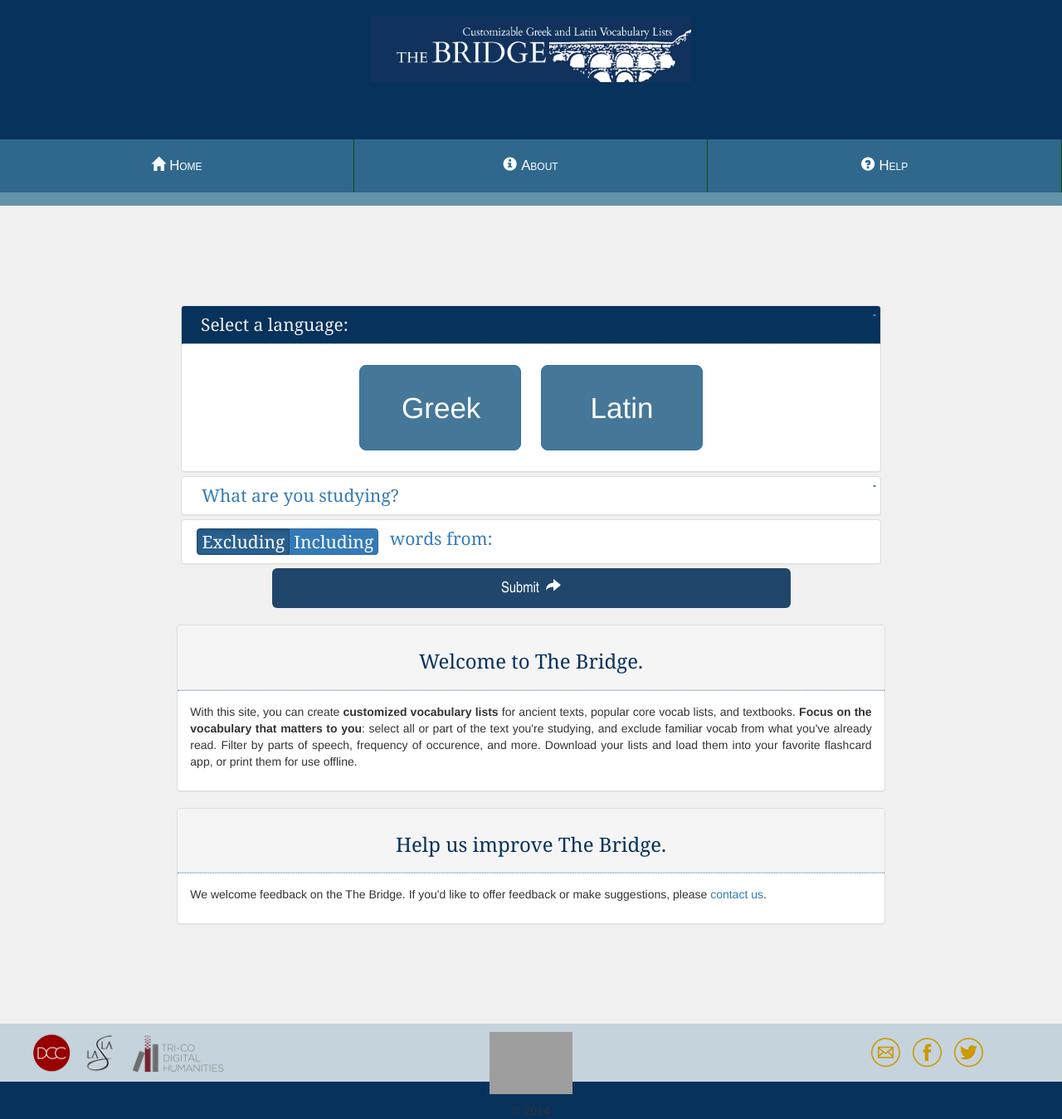
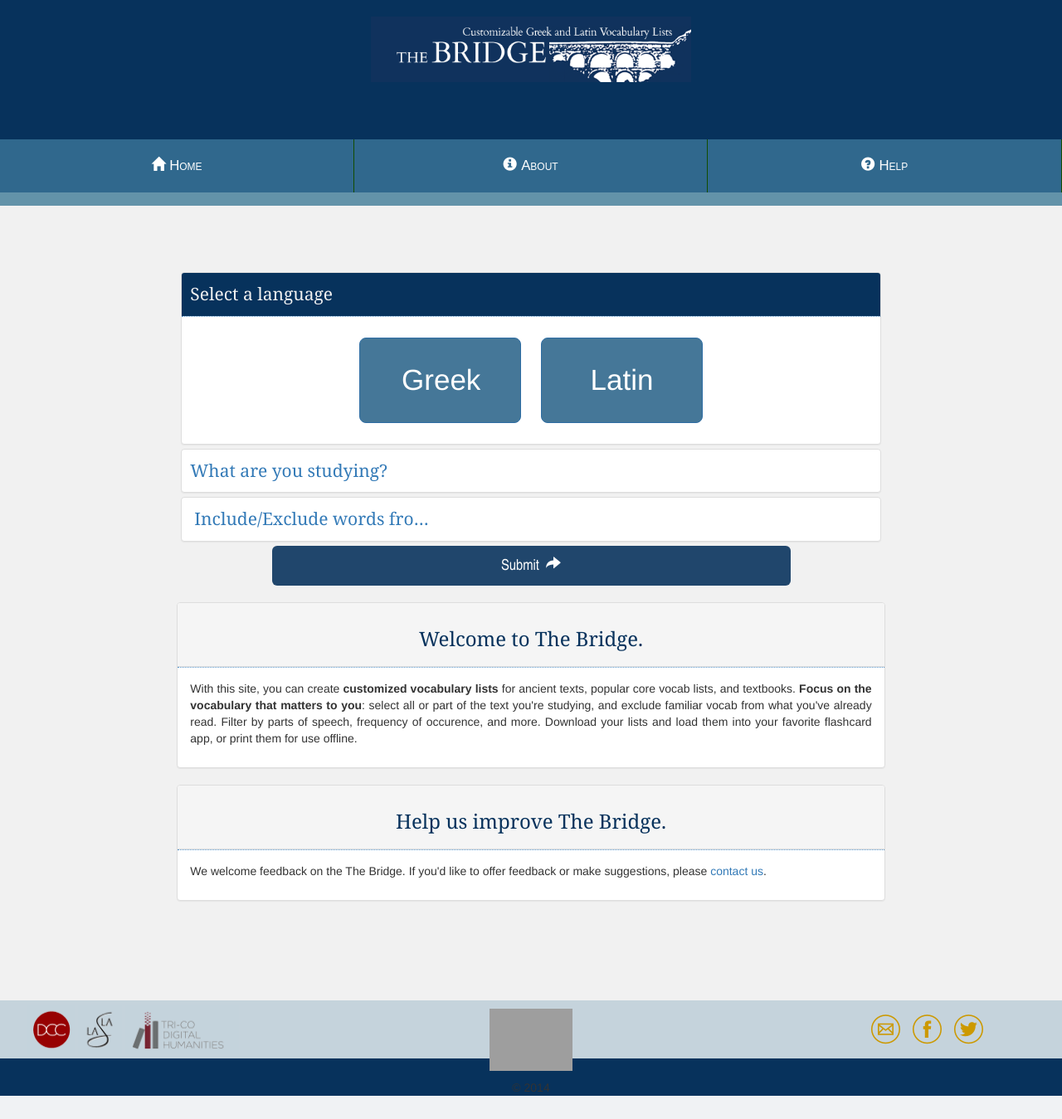
Before and after one commit to noooorfatima/The-Bridge, a Django app: template templates/index.html in a window 1280 px wide. Shown: the whole page at 83% size. After the commit the page ends 1321 px from the top, so only its background shows below. Run offline with Django 3.2, Linux system fonts and the light colour scheme; the template is opened without the code that fills it: most values are stand-ins (such as "Sample title", 1, 10 or a date in 2020); parts of the project's set-up code (start-up, migrations or seed data) failed here and were passed over; some libraries are stand-ins or nearby versions; grey boxes are pictures that could not be loaded.

Commit message:
nearly done polishing the new homepage UI

```diff
--- a/static/main.js
+++ b/static/main.js
@@ -2,6 +2,9 @@
 var active_form_tab = "tabOne";
 
 $(document).ready(function() {
+    if ($("#giant_form").length > 0) {
+        $("#giant_form")[0].reset(); // Purge all form data on reload
+    }
     var global_true = true;
 //not sure what these two variable do
      var text = ""
@@ -368,27 +371,27 @@ $('#checkAllExcludes_greek').click(function() {
 
 /* EVENT HANDLERS FOR THE GIANT_FORM: */
 
-// Show/hide text range inputs in a booklist thumbnial.
+// Show/hide range select TOGGLE in a booklist thumbnail:
 $("#booklist .thumbnail :button").on("click",function() {
-    var div = $(this).parent().find(".range_select_box");
-    var val = $(this).attr("value");
+    var div = $(this).parent().find(".range-select-toggle");
     if (div.css("display")=="none") {
+        div.slideDown(100);
+        $(this).parent().css("border","3px solid #07315B");
         //add a hidden checkbox to include this book in the form:
+        var val =
         $('<input>').attr({
             type: 'checkbox',
             checked: "checked",
             class: "hiddencheck",
             name: "book",
-            value: val,
+            value: $(this).attr("value"),
             style: "display: none"
         }).appendTo(this);
-        //Show the div:
-        div.slideDown(60);
-        $(this).parent().css("background","#07325C");
     }
     else {
-        div.hide();
-        $(this).parent().css("background","#FFFFFF");
+        div.slideUp(100,function() {
+            $(this).parent().css("border","none");
+        });
         //remove any hidden checkboxes to exclude this book from the form:
         $(".hiddencheck",this).remove();
    }
@@ -396,7 +399,7 @@ $("#booklist .thumbnail :button").on("click",function() {
    // Build a list of selected book titles and insert into panel-contents:
    var headerStr = "";
    var books =  $(".thumbnail :button :input");
-   console.log(books.length);
+
    if (books.length == 1) {
        headerStr = $(books[0]).parent().attr("value");
    }
@@ -405,13 +408,14 @@ $("#booklist .thumbnail :button").on("click",function() {
            var bookTitle = $(this).parent().attr("value");
            // Shorted book titles to first 7 characters:
            if (bookTitle.length >= 20) {
-               headerStr = headerStr + bookTitle.substr(0,20) + "...";
+               headerStr = headerStr + bookTitle.substr(0,20) + "...,";
            }
            else {
                headerStr = headerStr + bookTitle+ ", ";
            }
        });
    }
+   headerStr = headerStr.substr(0,headerStr.length-4); //rmv trailing "...,"
    $("#headingThree .panel-contents").text(headerStr);
 
    // Hide panel-contents div if empty. Avoids showing a big empty box:
@@ -423,6 +427,25 @@ $("#booklist .thumbnail :button").on("click",function() {
    }
 
 });
+
+//Show/hide range select FIELDS in a booklist thumbnail:
+$(".range-select-toggle .btn-group").on("click", function(e) {
+    var clicked = $(e.target);
+    //Only do something if inactive button is clicked:
+    if (clicked.attr("class").indexOf("active") === -1) {
+        var thumbnail = clicked.parents(".thumbnail");
+        console.log(clicked.attr("val"));
+        if (clicked.attr("value") === "Selection") {
+            console.log(thumbnail.find(".range_select_box"));//.slideDown(100)
+            thumbnail.find(".range_select_box").slideDown(100);
+        }
+        else {
+            thumbnail.find(".range_select_box").slideUp(100)
+        }
+    }
+});
+/*
+*/
 
 
 //LANGUAGE SELECT BUTTONS:
@@ -439,6 +462,16 @@ $("#Selection").on("click", function(e) {
     displayForm2(e.target);
 });
 
+//READ TEXT INCLUDE/EXCLUDE TOGGLE:
+$("#include_or_exclude .btn-group").on("click", function(e) {
+    var clicked = $(e.target);
+    //Only do something if inactive button is clicked:
+    if (clicked.attr("class").indexOf("active") === -1) {
+        //Extract "Includ" or "Exclud" from button text:
+        var text = clicked.text().trim().substr(0,6);
+        $("#headingThree .panel-title").text(text+"ing words from");
+    }
+});
 
 //ACCORDION FORM TABS:
 $("[id^='tab']").on("click", function(e) {
@@ -456,6 +489,11 @@ $("#textlist").on("click", function() {
     selectedText = $("#textlist").val();
     if ($("#tabTwo .panel-contents").text() != selectedText.text) {
         $("#tabTwo .panel-contents").text(selectedText);
+    }
+    //Show panel-contents if it's hidden and contains text:
+    if ($("#tabTwo .panel-contents").text() !== "" &&
+        $("#tabTwo .panel-contents").css("display") === "none") {
+            $("#tabTwo .panel-contents").css("display","inline-block");
     }
 });
 
@@ -484,7 +522,7 @@ function handleMediaQuery(mq) {
     }
 }
 
-
+/*Configures giant_form to match the language selected by the user. */
 function configureForm(e) {
     var lang = e.data.language;
     // Set the redirect page to the appropriate lang:
@@ -498,8 +536,9 @@ function configureForm(e) {
     // Show all which are part of the selected language:
     books.filter("[class*='"+lang+"']").css("display","block");
 
-    //Erase any panel-contents in the SOURCE TEXT TAB:
+    //Clear and hide panel-contents in SOURCE TEXT TAB:
     $("#headingTwo .panel-contents").text("");
+    $("#headingTwo .panel-contents").css("display","none");
 
     //Deselect any texts in the READ TEXT TAB:
     //(selected texts have a checkbox :input child to their :button)
@@ -517,6 +556,7 @@ function configureForm(e) {
     //capitalize language and att it to lang select tab:
     $("#headingOne .panel-contents").text(lang.charAt(0).toUpperCase() +
             lang.slice(1));
+    $("#headingOne .panel-contents").css("display","inline-block");
 
     switchFormTabs($("#tabOne"),$("#tabTwo"));
 
--- a/static/style.css
+++ b/static/style.css
@@ -597,33 +643,44 @@ a.boxclose-about{
 .panel-heading .row  * {
    font-family: Georgia,serif;
    font-size: 1.5em;
-   text-align: center;
    white-space: nowrap;
    overflow: hidden;
    display: inline-block;
-   padding-right: 0px;
 }
 
 .panel-title {
     display: inline-block;
-    line-height: 120%;
+    line-height: 1.5em;
     white-space: nowrap;
+    overflow: hidden;
+    text-overflow: ellipsis;
+    text-align: left;
+    margin-left: 10px;
+}
+
+.panel-contents {
+    margin-right: 5px;
+    line-height: 1.5em;
+    border: 1px solid #428BCA;
+    border-radius: 3px;
+    padding-left: 5px;
+    padding-right: 5px;
+    color: #428BCA;
+    float: none;
     overflow: hidden;
     text-overflow: ellipsis;
 }
 
-.panel-contents {
-    margin-right: 5px;
-    display: inline-block;
-    line-height: 100%;
-    border: 1px solid #428BCA;
-    border-radius: 3px;
-    padding-left: 2px;
-    padding-right: 2px;
-    color: #428BCA;
-    float: none;
-    overflow: hidden;
-    text-overflow: ellipsis;
+#headingOne .panel-contents {
+    display: none;
+}
+
+#headingTwo .panel-contents {
+    display: none;
+}
+
+#headingThree .panel-contents {
+    display: none;
 }
 
 .panel-body {
@@ -639,9 +696,6 @@ a.boxclose-about{
     font-weight: "bold";
 }
 
-#headingThree .panel-title {
-}
-
 .panel-toggle {
    float: none;
    line-height: 100%;
@@ -650,18 +704,8 @@ a.boxclose-about{
 #headingThree .panel-contents {
     white-space: pre-wrap;
     float: none;
-    display: none; /* otherwise there's a big empty block by default.*/
 }
 
-
-#headingThree .btn-group {
-    font-size: 1em;
-}
-
-#headingThree .btn {
-    padding: 0px 5px 0px 5px;
-    font-size: 1em;
-}
 
 /* Styles for medium-sized screens: */
 @media
@@ -687,7 +731,7 @@ screen and (min-width: 635px){
 
   #headingThree .panel-title {
        float: left;
-       max-width: 140px;
+       max-width: 295px;
        padding-left: 5px;
    }
 
@@ -785,7 +807,6 @@ html, body {
   margin-bottom: 100px;
   height: auto;
   overflow: auto;
-  padding-top: 40px;
 }
 
 .page-wrap::-webkit-scrollbar {
--- a/templates/textlist.html
+++ b/templates/textlist.html
@@ -6,8 +6,8 @@
                 <a class="collapsed" id="tabOne" data-toggle="collapse" data-parent="#accordion" href="#collapseOne" aria-expanded="true" aria-controls="collapseOne">
                     <div class="panel-heading" role="tab" id="headingOne">
                         <div class="row">
-                            <div class="panel-title col-md-4">
-                                Select a language:
+                            <div class="panel-title">
+                                Select a language
                             </div>
                             <div class="panel-contents">
                             </div>
@@ -23,12 +23,11 @@
                     </div>
                 </div>
             </div>
-
             <div class="panel panel-default">
                 <a class="collapsed" id="tabTwo" data-parent="#accordion" href="#collapseTwo" aria-expanded="false" aria-controls="collapseTwo">
                     <div class="panel-heading" role="tab" id="headingTwo">
                         <div class="row">
-                            <div class="panel-title col-md-4">
+                            <div class="panel-title">
                                 What are you studying?
                             </div>
                             <div class="panel-contents">
@@ -42,7 +41,7 @@
                             <span class="glyphicon glyphicon-info-sign"></span>
                             Please choose one text (required):
                         </p>
-                        <div class="col-xs-12 col-sm-12 col-md-12 col-lg-12 text-center" id="all_or_selection">
+                        <div class="toggle-container col-xs-12 col-sm-12 col-md-12 col-lg-12 text-center" id="all_or_selection">
                             <div class="btn-group" data-toggle="buttons">
                                 <label class="btn btn-primary active" value="All">
                                     <input type="radio" name="formselector" value="All" id="All" checked>All
@@ -110,20 +109,10 @@
             <a class="collapsed" id="tabThree" data-parent="#accordion" href="#collapseThree" aria-expanded="false" aria-controls="collapseThree">
                 <div class="panel-heading" role="tab" id="headingThree">
                     <div class="row">
-                            <div class="panel-toggle col-md-4">
-                                <div class="btn-group" data-toggle="buttons">
-                                    <label class="btn btn-primary active">
-                                        <input type="radio" name="add_remove_selector" value="Remove" id="All" autocomplete="off" checked>Excluding
-                                    </label>
-                                    <label class="btn btn-primary">
-                                        <input type="radio" name="add_remove_selector" value="Add" id="Selection" autocomplete="off">Including
-                                    </label>
+                        <div class="panel-title">
+                            Include/Exclude words from:
                         </div>
-                            </div>
-                            <div class="panel-title col-md-4">
-                               words from:
-                           </div>
-                            <div class="panel-contents col-md-4">
+                        <div class="panel-contents">
                         </div>
                     </div>
                 </div>
@@ -133,8 +122,19 @@
                     <p data-toggle="tooltip" data-placement="bottom" title="Choose a text/texts that you have read to remove words you already know."><span class="glyphicon glyphicon-info-sign"></span> Choose one or more texts to filter your results (optional):
                         <br />Please enter ranges after choosing all of your texts.
                     </p>
+                    <div class="toggle-container col-xs-12 col-sm-12 col-md-12 col-lg-12 text-center" id="include_or_exclude">
+                        <div class="btn-group" data-toggle="buttons">
+                            <label class="btn btn-primary active">
+                                <input type="radio" name="add_remove_selector" value="Remove" id="All" autocomplete="off" checked>Exclude
+                            </label>
+                            <label class="btn btn-primary">
+                                <input type="radio" name="add_remove_selector" value="Add" id="Selection" autocomplete="off">Include
+                            </label>
+                        </div>
+                    </div>
+                    <div class="row" id="booklist" data-toggle="tooltip" data-placement="bottom" title="Choose a text/texts that you have read to remove words you already know.">
 
-                        <div class="row" id="booklist" data-toggle="tooltip" data-placement="bottom" title="Choose a text/texts that you have read to remove words you already know.">
+                        <div id="booklist_container">
                             {% for each in booklist_latin %}
                             <div class="col-xs-6 col-md-3 latinbookthumb">
                                 <div class="thumbnail" id="{{ each }}">
@@ -143,18 +143,22 @@
                                             {{ each }}
                                         </div>
                                     </button>
+                                    <div class="range-select-toggle text-center" id="all_or_selection">
+                                        <div class="btn-group" data-toggle="buttons">
+                                            <label class="btn btn-primary active" value="All">
+                                                <input type="radio" checked>All
+                                            </label>
+                                            <label class="btn btn-primary" value="Selection">
+                                                <input type="radio">Selection
+                                            </label>
+                                        </div>
                                         <div class="range_select_box">
-                                        <div class="range-label">
-                                            <strong><em>text range:</em></strong>
+                                            <div class="input-group-container">
+                                                <div class="input-group">
+                                                    <input type="text" class="form-control" name="{{ each }}" placeholder="[start]" aria-describedby="sizing-addon3">
+                                                    <span class="input-group-addon" id="sizing-addon3">to</span>
+                                                    <input type="text" class="form-control" name="{{ each }}" placeholder="[end]" aria-describedby="sizing-addon3">
                                                 </div>
-                                        <div class="range-inputs">
-                                            <div class="input-group">
-                                                <span class="input-group-addon" id="sizing-addon3">From</span>
-                                                <input type="text" class="form-control" name="{{ each }}" placeholder="[start]" aria-describedby="sizing-addon3">
-                                            </div>
-                                            <div class="input-group">
-                                                <span class="input-group-addon" id="sizing-addon3">To</span>
-                                                <input type="text" class="form-control" name="{{ each }}" placeholder="[end]" aria-describedby="sizing-addon3">
                                             </div>
                                         </div>
                                     </div>
@@ -169,18 +173,22 @@
                                             {{ each }}
                                         </div>
                                     </button>
+                                    <div class="range-select-toggle text-center" id="all_or_selection">
+                                        <div class="btn-group" data-toggle="buttons">
+                                            <label class="btn btn-primary active" value="All">
+                                                <input type="radio" checked>All
+                                            </label>
+                                            <label class="btn btn-primary" value="Selection">
+                                                <input type="radio">Selection
+                                            </label>
+                                        </div>
                                         <div class="range_select_box">
-                                        <div class="range-label">
-                                            <strong><em>text range:</em></strong>
+                                            <div class="input-group-container">
+                                                <div class="input-group">
+                                                    <input type="text" class="form-control" name="{{ each }}" placeholder="[start]" aria-describedby="sizing-addon3">
+                                                    <span class="input-group-addon" id="sizing-addon3">to</span>
+                                                    <input type="text" class="form-control" name="{{ each }}" placeholder="[end]" aria-describedby="sizing-addon3">
                                                 </div>
-                                        <div class="range-inputs">
-                                            <div class="input-group">
-                                                <span class="input-group-addon" id="sizing-addon3">From</span>
-                                                <input type="text" class="form-control" name="{{ each }}" placeholder="[start]" aria-describedby="sizing-addon3">
-                                            </div>
-                                            <div class="input-group">
-                                                <span class="input-group-addon" id="sizing-addon3">To</span>
-                                                <input type="text" class="form-control" name="{{ each }}" placeholder="[end]" aria-describedby="sizing-addon3">
                                             </div>
                                         </div>
                                     </div>
@@ -201,6 +209,7 @@
             </div>
         </div>
     </div>
+</div>
 <div class="row">
     <div class="col-xs-8 col-xs-offset-2 col-sm-8 col-sm-offset-2 col-md-6 col-md-offset-3 col-lg-6 col-lg-offset-3">
         <button class="btn btn-lg btn-block" type="submit" value="Submit" id="giant_form_submit">Submit &nbsp<span class="glyphicon glyphicon-share-alt"></span></button>
```
Also changed, not shown: other parts of static/style.css (+51 -27 lines). Lines whose indentation alone changed are shown as unchanged.
